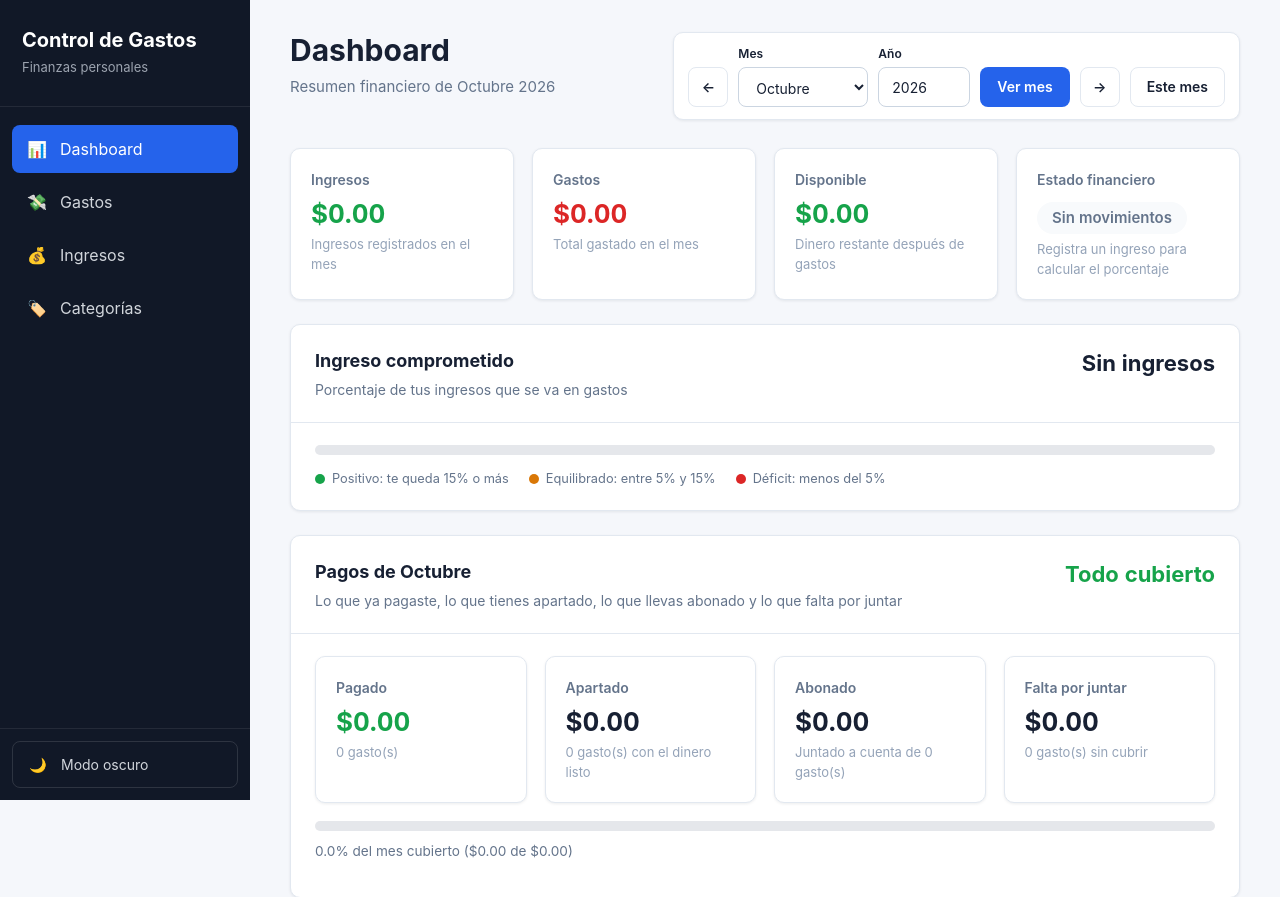
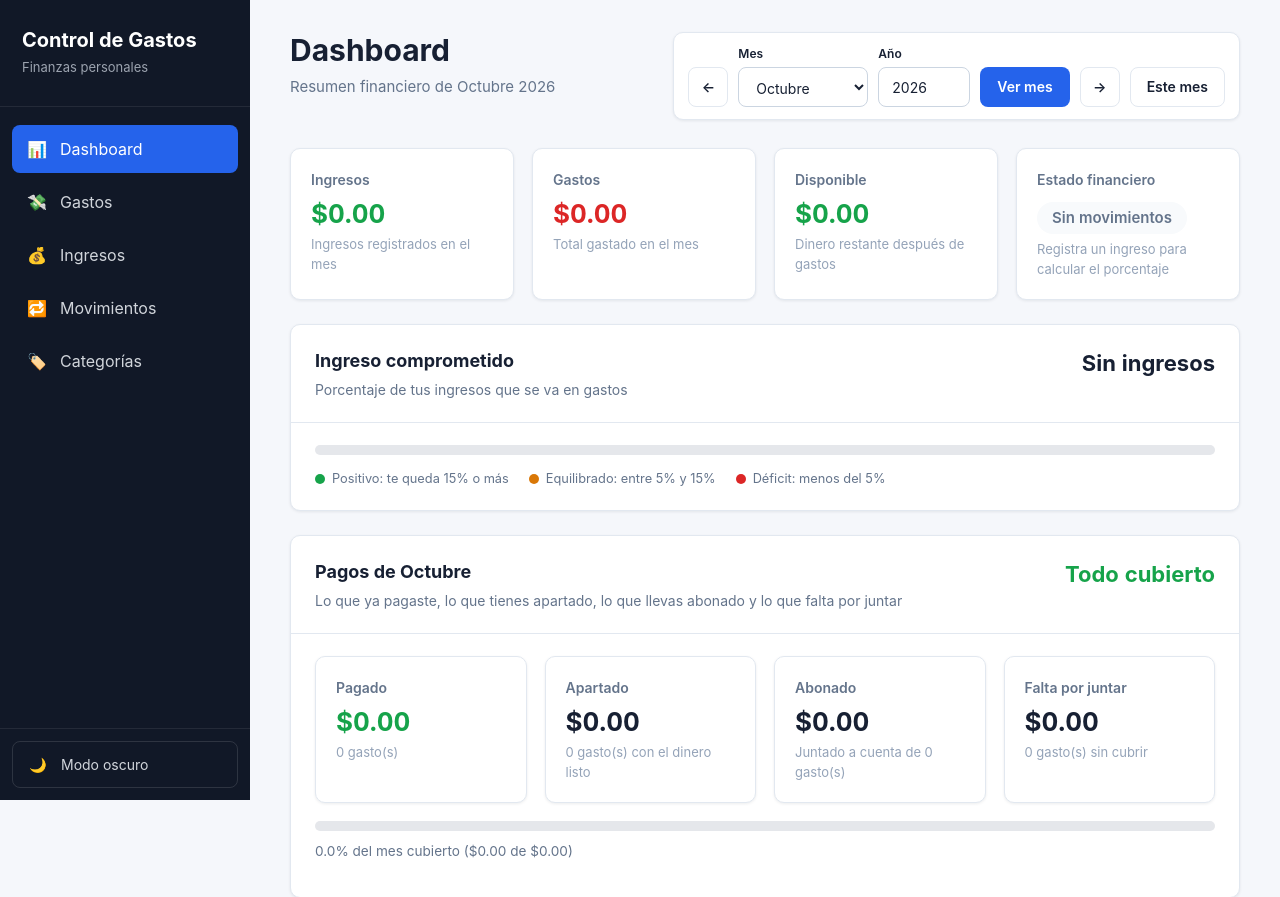
Before and after one commit to EdwinC27/control-gastos-app, a FastAPI app: page / in a window 1280 px wide. Shown: the top 897 px of the page. Run offline with FastAPI, Linux system fonts and the light colour scheme.

Commit message:
feat: register the Movimientos router and add it to the sidebar

```diff
--- a/app.py
+++ b/app.py
@@ -37,6 +37,7 @@ from common import (
 from categories import router as categories_router
 from expenses import router as expenses_router
 from income import router as income_router
+from movements import router as movements_router
 from payments import router as payments_router
 
 
@@ -55,6 +56,7 @@ app.mount("/static", StaticFiles(directory=str(STATIC_DIR)), name="static")
 app.include_router(expenses_router)
 app.include_router(income_router)
 app.include_router(payments_router)
+app.include_router(movements_router)
 app.include_router(categories_router)
 
 
--- a/templates/base.html
+++ b/templates/base.html
@@ -61,6 +61,13 @@
                 <span>Ingresos</span>
             </a>
 
+            <a href="/movements"
+               class="nav-item {% if active_page == 'movements' %}active{% endif %}"
+               {% if active_page == 'movements' %}aria-current="page"{% endif %}>
+                <span class="nav-icon">🔁</span>
+                <span>Movimientos</span>
+            </a>
+
             <a href="/categories"
                class="nav-item {% if active_page == 'categories' %}active{% endif %}"
                {% if active_page == 'categories' %}aria-current="page"{% endif %}>
```
